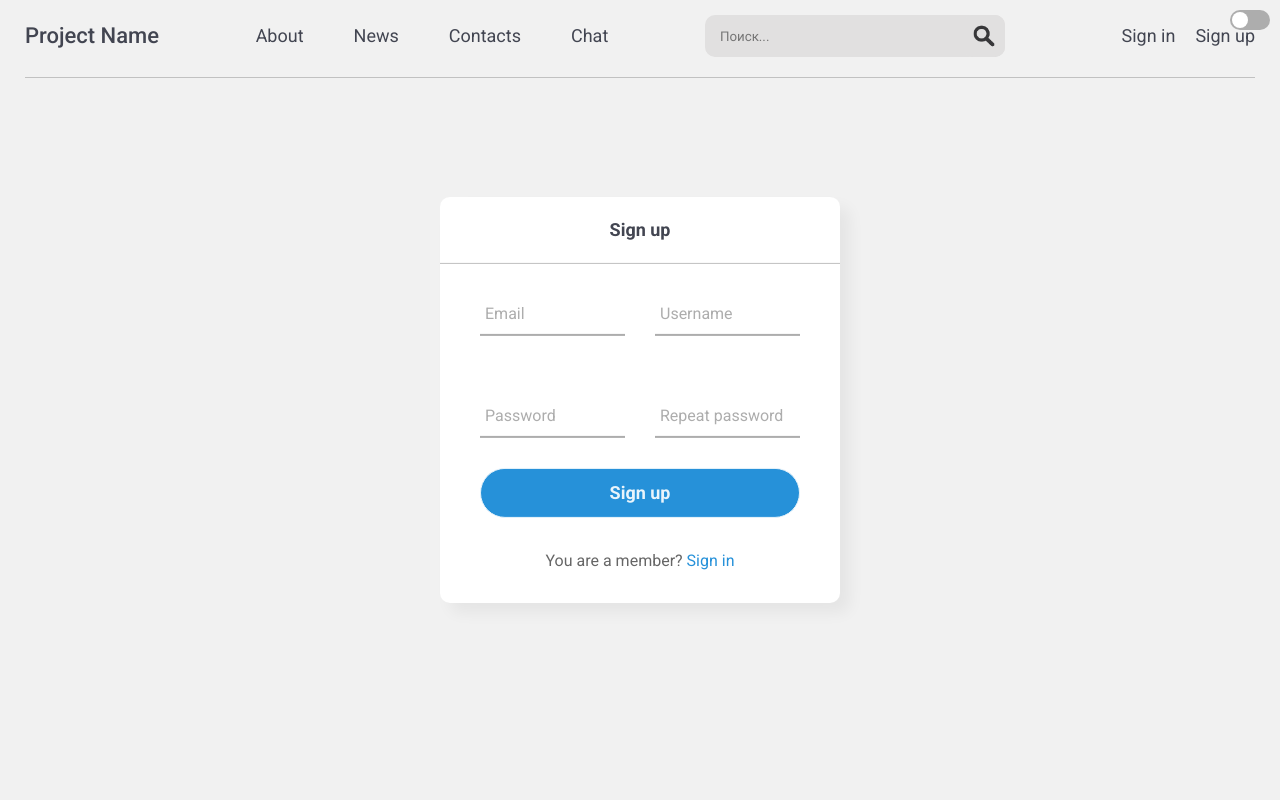
After one commit to Atlas11x/Chat, a Flask app: page /signup in a window 1280 px wide. The commit adds this page. Run offline with Flask 3, Linux system fonts and the light colour scheme.

Commit message:
Update Chat and Sign up
Доработал Чат и регистрацию

```diff
--- a/main.py
+++ b/main.py
@@ -47,6 +47,11 @@ def about():
     return render_template("about.html")
 
 
+@app.route('/chat')
+def chat():
+    return render_template("chat.html")
+
+
 @app.route('/signin')
 def signin():
     return render_template("signin.html")
@@ -65,11 +70,6 @@ def login():
     return render_template('html/index.html')
 
 
-@app.route('/chat')
-def chat():
-    return render_template('html/Chat.html')
-
-
 @soketio.on('message')
 def message_handler(data):
     db.add_message(data.user, data.text)
--- a/static/css/Chat.css
+++ b/static/css/Chat.css
@@ -1,15 +1,3 @@
-@import url('https://fonts.googleapis.com/css2?family=Noto+Sans:wght@700&family=Poppins:wght@400;500;600&display=swap');
-
-* {
-  margin: 0;
-  padding: 0;
-  box-sizing: border-box;
-}
-
-body {
-  font-family: "Poppins", sans-serif;
-}
-
 .chat-container {
   width: 400px;
   margin: 50px auto;
@@ -48,6 +36,7 @@ body {
 
 .chat-input input[type="text"] {
   width: 80%;
+  margin-bottom: 15px;
   padding: 10px;
   border: none;
   border-bottom: 1px solid #adadad;
--- a/static/css/main.css
+++ b/static/css/main.css
@@ -73,7 +73,6 @@ html, body {
     position: relative;
     width: 300px;
     margin: 0 auto;
-    background: #fff;
 }
 
 .header__input, .header__button {
@@ -119,3 +118,15 @@ html, body {
     margin-left: 20px;
 }
 /* - /Login - */
+
+
+/* === Main === */
+
+.main {
+    margin-top: 40px;
+}
+
+.main__title {
+    font-size: 28px;
+    text-align: center;
+}
--- a/static/css/style-registr.css
+++ b/static/css/style-registr.css
@@ -5,6 +5,10 @@ body {
   margin: 0;
   padding: 0;
   background-color: #f1f1f1;
+}
+
+.txt__flex {
+  display: flex;
 }
 
 .sign {
@@ -27,7 +31,7 @@ body {
 }
 
 .sign__form {
-  padding: 0 40px 30px;
+  padding: 0 40px;
   box-sizing: border-box;
 }
 
@@ -35,6 +39,13 @@ body {
   position: relative;
   border-bottom: 2px solid #adadad;
   margin: 30px 0;
+}
+
+.txt_field-up {
+  margin-left: 30px;
+}
+.txt_field-up:first-child {
+  margin-left: 0;
 }
 
 .txt_field input {
--- a/templates/index.html
+++ b/templates/index.html
@@ -1,5 +1,5 @@
 {% extends 'layout.html' %}
 
 {% block main %}
-<h1>Index</h1>
+<h1 class="main__title">Главная</h1>
 {% endblock %}
--- a/templates/layout.html
+++ b/templates/layout.html
@@ -9,6 +9,8 @@
     <link rel="stylesheet" href="{{ url_for('static', filename='css/reset.css') }}">
     <link rel="stylesheet" href="{{ url_for('static', filename='css/main.css') }}">
     <link rel="stylesheet" href="{{ url_for('static', filename='css/style-registr.css') }}">
+    <link rel="stylesheet" href="{{ url_for('static', filename='css/chat.css') }}">
+    <link rel="stylesheet" href="{{ url_for('static', filename='css/theme-switcher.css') }}">
 </head>
 
 <body>
@@ -24,13 +26,16 @@
                     <!-- Menu -->
                     <ul class="header__menu">
                         <li class="nav__list">
-                            <a class="nav__link" href="/About">About</a>
+                            <a class="nav__link" href="/about">About</a>
                         </li>
                         <li class="nav__list">
                             <a class="nav__link" href="/news">News</a>
                         </li>
                         <li class="nav__list">
                             <a class="nav__link" href="/contacts">Contacts</a>
+                        </li>
+                        <li class="nav__list">
+                            <a class="nav__link" href="/chat">Chat</a>
                         </li>
                     </ul>
 
@@ -49,6 +54,15 @@
                         <a class="login__link" href="/signin">Sign in</a>
                         <a class="login__link" href="/signup">Sign up</a>
                     </div>
+                    <div class="theme-switch">
+                        <input type="checkbox" id="theme-switch-checkbox">
+                        <label for="theme-switch-checkbox" class="theme-switch-label">
+                            <span class="toggle-icons">
+                                <i class="fas fa-moon"></i>
+                                <i class="fas fa-sun"></i>
+                            </span>
+                        </label>
+                    </div>
                 </nav>
                 <div class="nav__bottom-border"></div>
             </header>
@@ -66,4 +80,7 @@
     </div>
 </body>
 
+<script src="{{ url_for('static', filename='js/script.js') }}"></script>
+<script src="{{ url_for('static', filename='js/script-registr.js') }}"></script>
+
 </html>
--- /dev/null
+++ b/templates/signup.html
@@ -0,0 +1,43 @@
+{% extends 'layout.html' %}
+
+{% block title %}
+- Sign up
+{% endblock %}
+
+{% block main %}
+<div class="sign">
+    <h2 class="sign__title">Sign up</h2>
+    <form class="sign__form" method="post">
+        <div class="txt__flex">
+            <div class="txt_field txt_field-up">
+                <input type="text" required>
+                <span></span>
+                <label>Email</label>
+            </div>
+            <div class="txt_field txt_field-up">
+                <input type="text" required>
+                <span></span>
+                <label>Username</label>
+            </div>
+        </div>
+
+
+        <div class="txt__flex">
+            <div class="txt_field txt_field-up">
+                <input type="password" required>
+                <span></span>
+                <label>Password</label>
+            </div>
+            <div class="txt_field txt_field-up">
+                <input type="password" required>
+                <span></span>
+                <label>Repeat password</label>
+            </div>
+        </div>
+        <input type="submit" value="Sign up">
+        <div class="signup_link">
+            You are a member? <a href="#">Sign in</a>
+        </div>
+    </form>
+</div>
+{% endblock %}
```
Also changed, not shown: templates/Chat.html (+9 -15 lines), templates/about.html (added, +9 -0 lines), templates/authorisation.html (deleted, +0 -32 lines), templates/registration.html (deleted, +0 -46 lines), templates/signin.html (+5 -2 lines).
